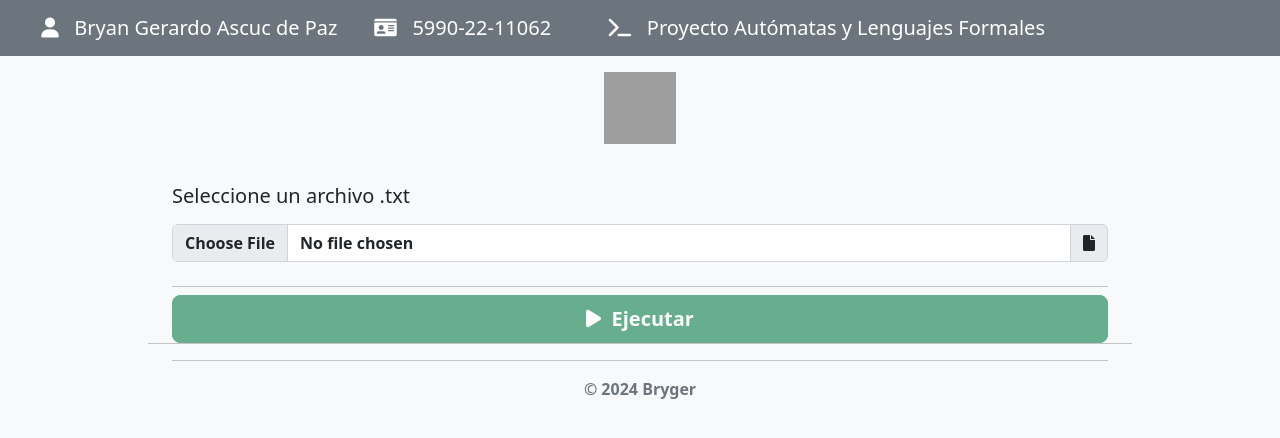
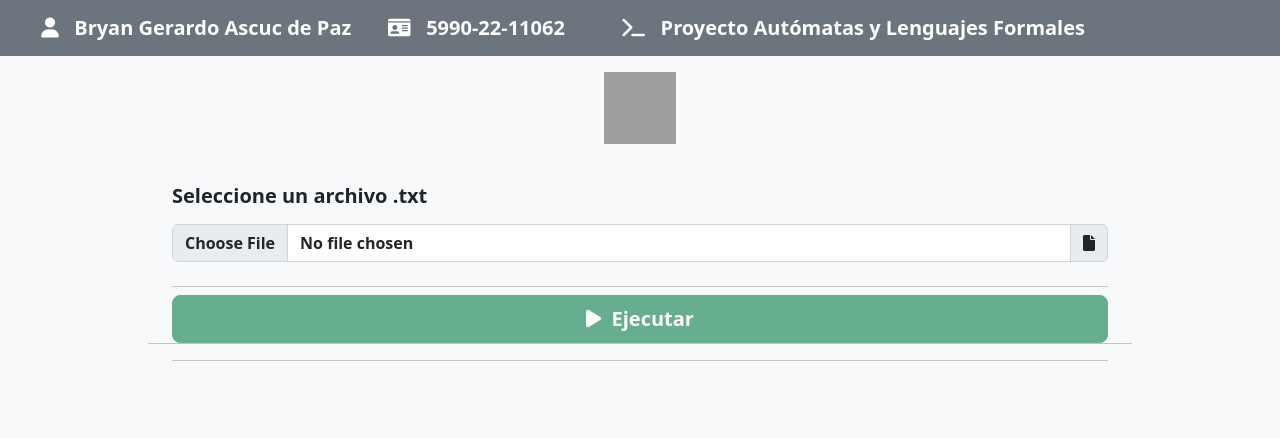
Before and after one commit to BryanPaz9/proyecto-automatas, a plain HTML site: page index.html in a window 1280 px wide. Drawn offline with Linux system fonts and the light colour scheme; grey boxes are pictures that could not be loaded.

Commit message:
Fix font

```diff
--- a/index.html
+++ b/index.html
@@ -102,16 +102,16 @@
 
     <nav class="navbar navbar-expand navbar-dark bg-secondary" aria-label="Second navbar example">
       <div class="container-fluid">
-        &nbsp; &nbsp; &nbsp; &nbsp;  <a class="navbar-brand" href="#"><i class="fas fa-user"></i> &nbsp; Bryan Gerardo Ascuc de Paz</a>
+        &nbsp; &nbsp; &nbsp; &nbsp;  <a class="navbar-brand" href="#" style="font-weight: bold;"><i class="fas fa-user"></i> &nbsp; Bryan Gerardo Ascuc de Paz</a>
         <button class="navbar-toggler" type="button" data-bs-toggle="collapse" data-bs-target="#navbarsExample02" aria-controls="navbarsExample02" aria-expanded="false" aria-label="Toggle navigation">
           <span class="navbar-toggler-icon"></span>
         </button>
 
         &nbsp; &nbsp; &nbsp;
         <div class="collapse navbar-collapse" id="navbarsExample03">
-          <a class="navbar-brand" href="#"><i class="fas fa-id-card"></i> &nbsp;  5990-22-11062</a>
+          <a class="navbar-brand" href="#" style="font-weight: bold;"><i class="fas fa-id-card"></i> &nbsp;  5990-22-11062</a>
           &nbsp; &nbsp; &nbsp;&nbsp; &nbsp; &nbsp;
-          <a class="navbar-brand" href="#"><i class="fas fa-terminal"></i> &nbsp;  Proyecto Autómatas y Lenguajes Formales</a>
+          <a class="navbar-brand" href="#" style="font-weight: bold;"><i class="fas fa-terminal"></i> &nbsp;  Proyecto Autómatas y Lenguajes Formales</a>
         </div>
         <button class="navbar-toggler" type="button" data-bs-toggle="collapse" data-bs-target="#navbarsExample02" aria-controls="navbarsExample02" aria-expanded="false" aria-label="Toggle navigation">
           <span class="navbar-toggler-icon"></span>
@@ -127,7 +127,7 @@
     <div class="row g-5">
 
       <div class="col-md-12 col-lg-12" id="carga-archivo-form">
-        <h5 class="mb-3">Seleccione un archivo .txt</h5>
+        <h5 class="mb-3" style="font-weight: bold;">Seleccione un archivo .txt</h5>
         <form class="needs-validation" novalidate>
           <div class="row g-3">
             <div class="col-sm-12">
@@ -213,9 +213,9 @@
     </div>
   </main>
 
-  <footer class="my-3 text-muted text-center text-small">
+  <!-- <footer class="my-2 text-muted text-center text-small">
     <p class="mb-1 bold-label">&copy; 2024 Bryger</p>
-  </footer>
+  </footer> -->
 </div>
 
     <script src="/assets/dist/js/bootstrap.bundle.min.js"></script>
```
